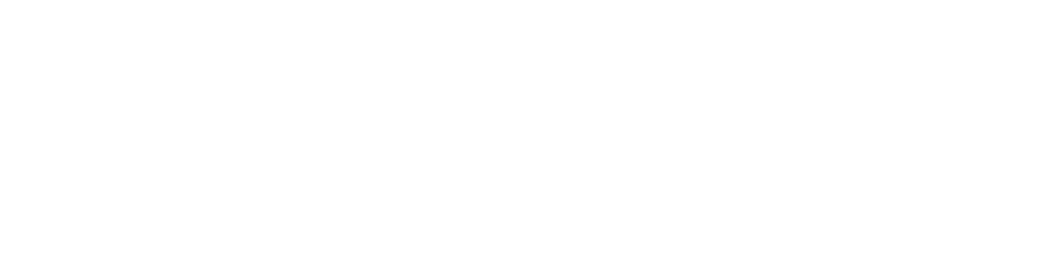
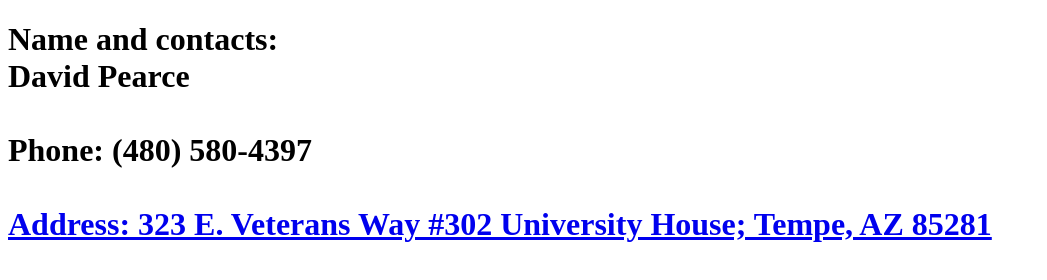
Before and after one commit to DJ-Pearce/AME220Fall2020, a plain HTML site: page A2/index.html in a window 1280 px wide. Shown: the whole page, without its empty margins (0-1047 px from the left). Drawn offline with Linux system fonts and the light colour scheme.

Commit message:
Some way through of A2 name and contacts

```diff
--- a/A2/index.html
+++ b/A2/index.html
@@ -1,15 +1,21 @@
 <!doctype html>
 <html>
-
-
   <head>
     <title>
       My resume
     </title>
   </head>
+  <body>
+    <h1>
+      Name and contacts:
+      <br> David Pearce</br>
+      <br> Phone: (480) 580-4397</br>
+      <br> <a href='https://www.google.com/maps/place/UH+Tempe/@33.424929,-111.9364597,17z/data=!3m1!4b1!4m5!3m4!
+    1s0x872b08d80450ce63:0x2174f335c7b9ca64!8m2!3d33.424929!4d-111.934271' target="_blank"> Address: 323 E. Veterans Way #302
+University House; Tempe, AZ 85281 </a>
+      </br>
 
-<body>
-
+    </h1>
   </body>
 
 
```
Lines whose indentation alone changed are shown as unchanged.
